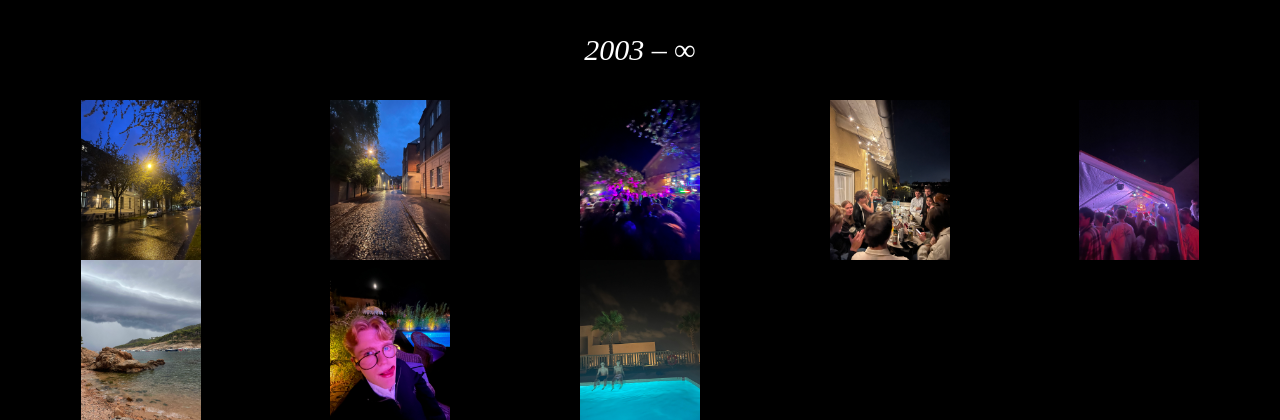
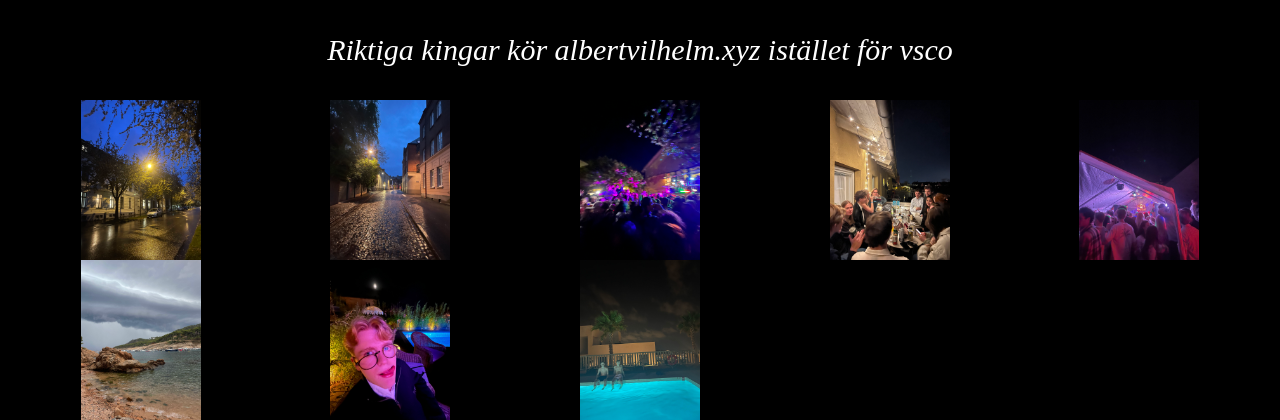
Before and after one commit to mavj2003/site, a Flask app: page / in a window 1280 px wide. Shown: the top 420 px of the page. Run offline with Flask 2, Linux system fonts and the light colour scheme; some libraries are stand-ins or nearby versions.

Commit message:
Gjorde några ändringar

```diff
--- a/templates/index.html
+++ b/templates/index.html
@@ -13,7 +13,7 @@
 </head>
 <body class="bg-black text-gray-300">
     <div class="container mx-auto px-4 py-8">
-        <h1 class="text-3xl text-center text-white mb-8">2003 – ∞</h1>
+        <h1 class="text-3xl text-center text-white mb-8">Riktiga kingar kör albertvilhelm.xyz istället för vsco</h1>
         <div id="gallery" class="grid grid-cols-2 sm:grid-cols-3 md:grid-cols-4 lg:grid-cols-5 gap-0">
             {% for image in images %}
             <div class="photo-entry group cursor-pointer overflow-hidden relative bg-black hover:overflow-visible hover:z-10" data-date="{{ image.date }}">
```
